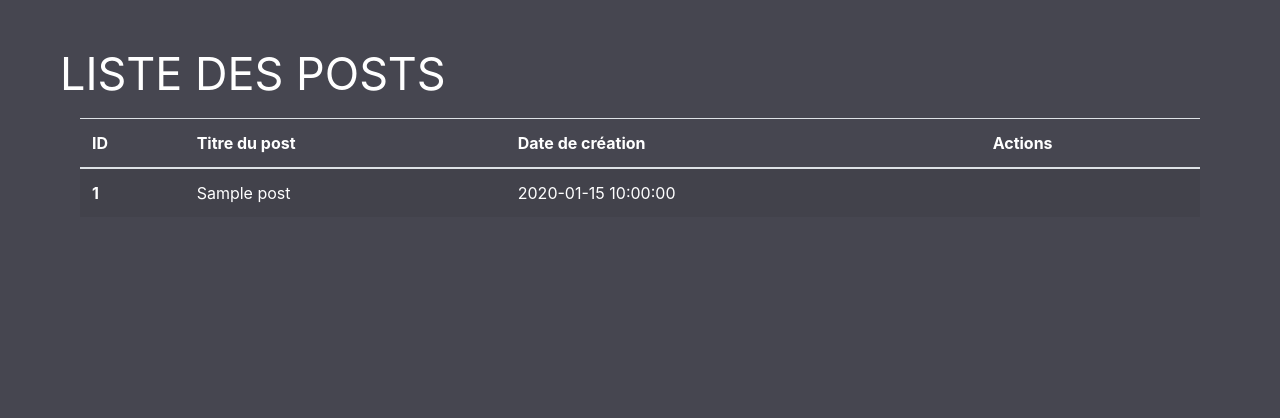
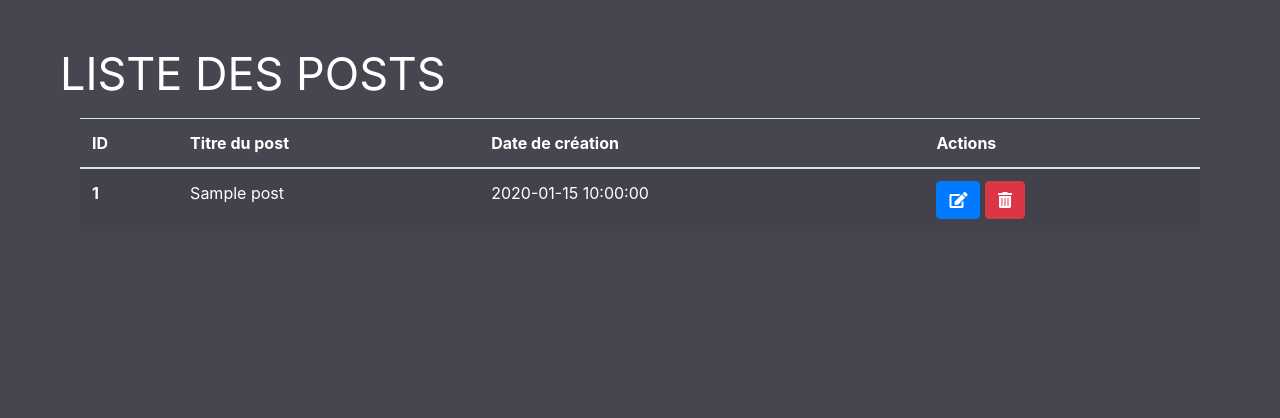
Before and after one commit to Arkansio/OpenClassrooms-Project-3, a PHP site: template app/views/listPosts.php in a window 1280 px wide. Shown: the part 56-474 px from the top of the page. Run offline with PHP 8.4, Linux system fonts and the light colour scheme; the template is opened without the code that fills it: most values are stand-ins (such as "Sample title", 1, 10 or a date in 2020); some libraries are stand-ins or nearby versions.

Commit message:
add trash / edit icon

```diff
--- a/app/views/listPosts.php
+++ b/app/views/listPosts.php
@@ -22,7 +22,14 @@
                     <th scope="row"><?php echo $post->id; ?></th>
                     <td><?php echo htmlspecialchars($post->title); ?></td>
                     <td><?php echo $post->date; ?> </td>
-                    <td></td>
+                    <td>
+                        <button type="button" class="btn btn-primary">
+                            <i class="fas fa-edit"></i>
+                        </button>
+                        <button type="button" class="btn btn-danger">
+                            <i class="fas fa-trash-alt"></i>
+                        </button>
+                    </td>
                 </tr>
             <?php endforeach; ?>
         </tbody>
```
